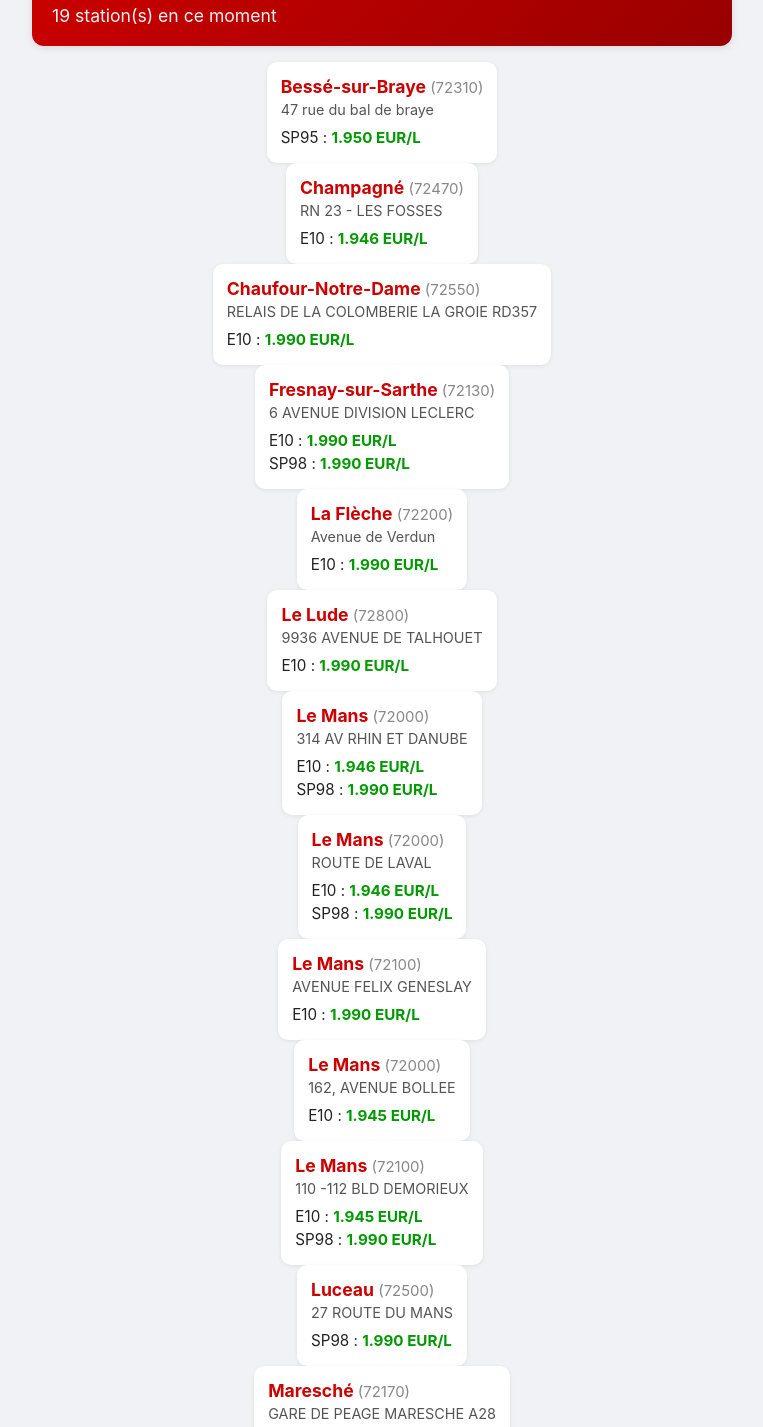
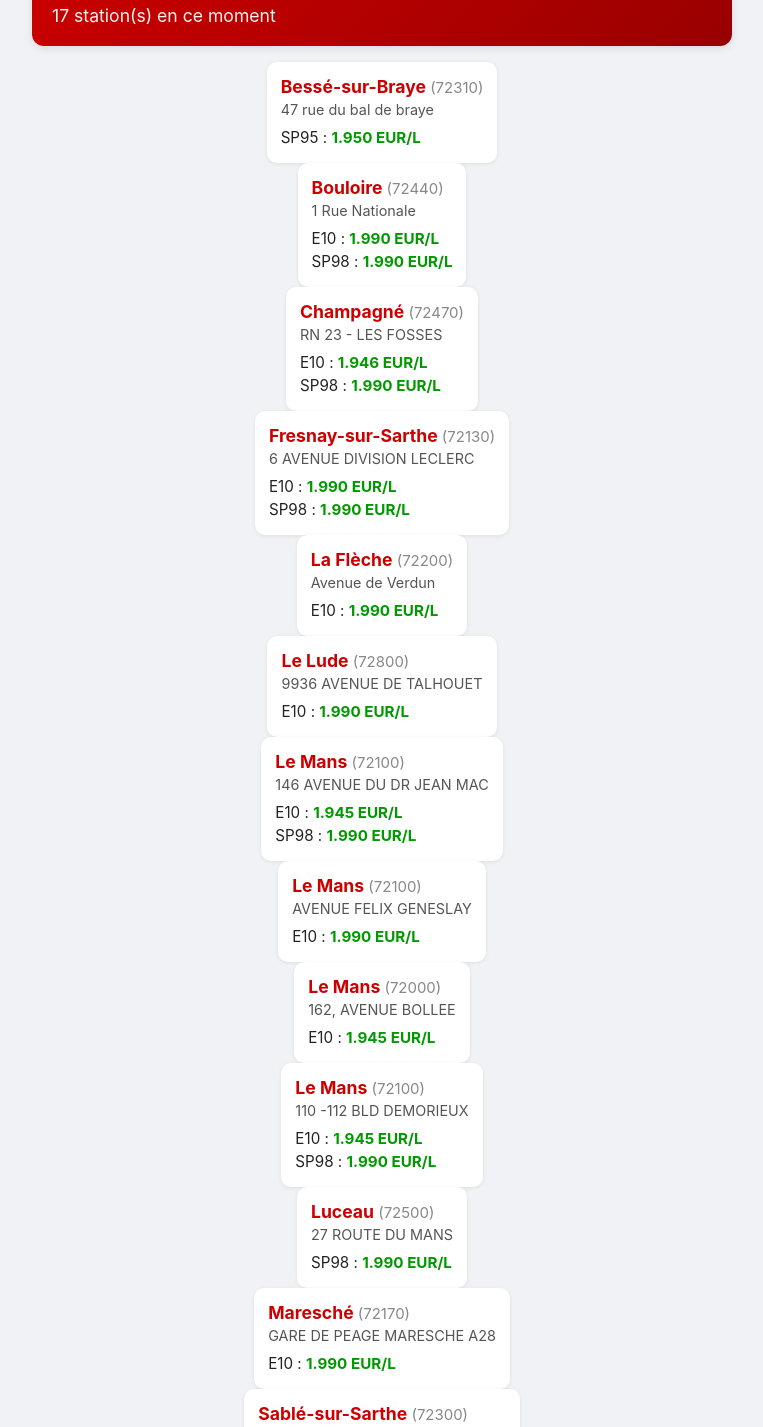
Before and after one commit to abdelziane979-eng/alerte-total-sarthe, a plain HTML site: page index.html in a window 1280 px wide. Shown: the part 66-1493 px from the top of the page, without its empty margins (258-1021 px from the left). Drawn offline with Linux system fonts and the light colour scheme.

Commit message:
MAJ auto

```diff
--- a/index.html
+++ b/index.html
@@ -41,7 +41,7 @@
 <body>
 <header>
   <h1>TotalEnergies Sarthe &lt; 2 EUR/L</h1>
-  <div class="compteur">19 station(s) en ce moment</div>
+  <div class="compteur">17 station(s) en ce moment</div>
 </header>
 
         <div class="station">
@@ -51,15 +51,15 @@
 
         </div>
         <div class="station">
-            <div class="ville">Champagné <span class="cp">(72470)</span></div>
-            <div class="adresse">RN 23 - LES FOSSES</div>
-            <div class="carburant">E10 : <span class="prix">1.946 EUR/L</span></div>
+            <div class="ville">Bouloire <span class="cp">(72440)</span></div>
+            <div class="adresse">1 Rue Nationale</div>
+            <div class="carburant">E10 : <span class="prix">1.990 EUR/L</span></div><div class="carburant">SP98 : <span class="prix">1.990 EUR/L</span></div>
 
         </div>
         <div class="station">
-            <div class="ville">Chaufour-Notre-Dame <span class="cp">(72550)</span></div>
-            <div class="adresse">RELAIS DE LA COLOMBERIE LA GROIE RD357</div>
-            <div class="carburant">E10 : <span class="prix">1.990 EUR/L</span></div>
+            <div class="ville">Champagné <span class="cp">(72470)</span></div>
+            <div class="adresse">RN 23 - LES FOSSES</div>
+            <div class="carburant">E10 : <span class="prix">1.946 EUR/L</span></div><div class="carburant">SP98 : <span class="prix">1.990 EUR/L</span></div>
 
         </div>
         <div class="station">
@@ -81,15 +81,9 @@
 
         </div>
         <div class="station">
-            <div class="ville">Le Mans <span class="cp">(72000)</span></div>
-            <div class="adresse">314 AV RHIN ET DANUBE</div>
-            <div class="carburant">E10 : <span class="prix">1.946 EUR/L</span></div><div class="carburant">SP98 : <span class="prix">1.990 EUR/L</span></div>
-
-        </div>
-        <div class="station">
-            <div class="ville">Le Mans <span class="cp">(72000)</span></div>
-            <div class="adresse">ROUTE DE LAVAL</div>
-            <div class="carburant">E10 : <span class="prix">1.946 EUR/L</span></div><div class="carburant">SP98 : <span class="prix">1.990 EUR/L</span></div>
+            <div class="ville">Le Mans <span class="cp">(72100)</span></div>
+            <div class="adresse">146 AVENUE DU DR JEAN MAC</div>
+            <div class="carburant">E10 : <span class="prix">1.945 EUR/L</span></div><div class="carburant">SP98 : <span class="prix">1.990 EUR/L</span></div>
 
         </div>
         <div class="station">
@@ -148,16 +142,10 @@
         </div>
         <div class="station">
             <div class="ville">Écommoy <span class="cp">(72220)</span></div>
-            <div class="adresse">LE SOLEIL</div>
-            <div class="carburant">E10 : <span class="prix">1.946 EUR/L</span></div>
-
-        </div>
-        <div class="station">
-            <div class="ville">Écommoy <span class="cp">(72220)</span></div>
             <div class="adresse">CENTRE COMMERCIAL LE BELINOIS</div>
             <div class="carburant">E10 : <span class="prix">1.959 EUR/L</span></div>
 
         </div>
-<div class="date">Derniere mise a jour : 17/11/2026 a 12h45</div>
+<div class="date">Derniere mise a jour : 17/11/2026 a 21h05</div>
 </body>
 </html>
```
Also changed, not shown: etats_stocks.json (+15 -15 lines).
